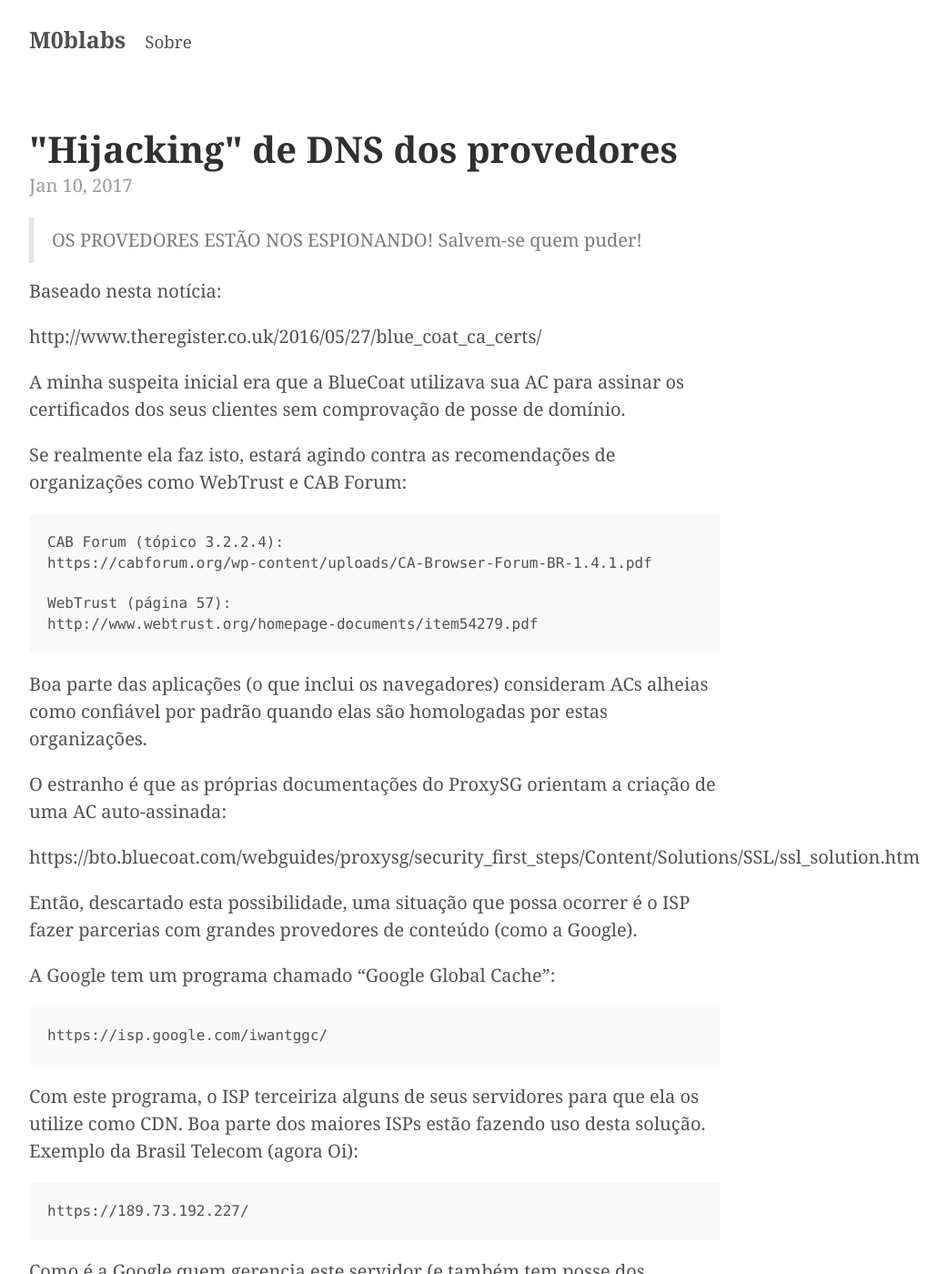
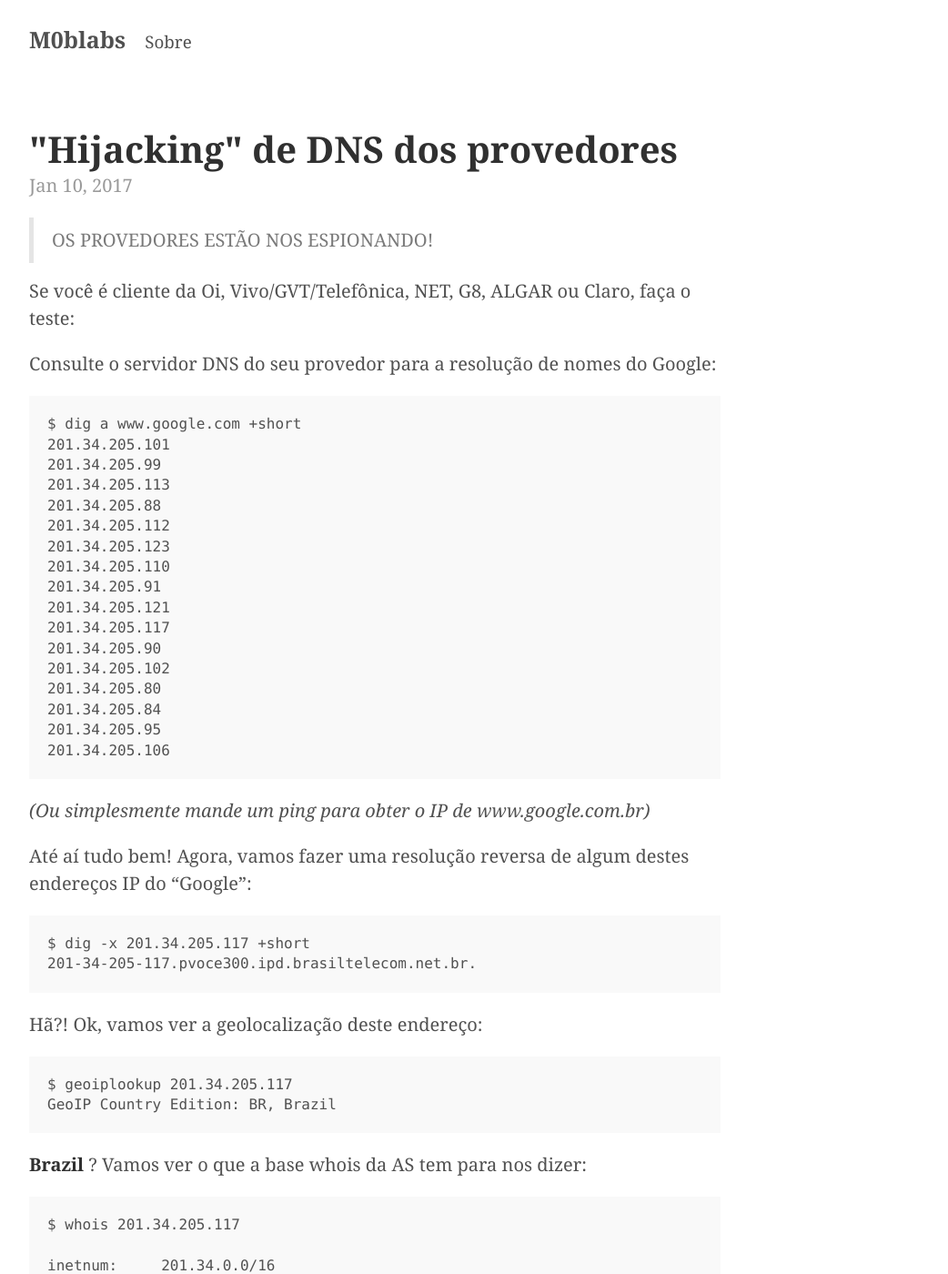
Before and after one commit to Kingm0b/jekyll-minimal-theme, a Jekyll site: the page built from _posts/2017-01-10-dns-hijacking-isp.md, in a window 1280 px wide and 1400 px high. Shown: the whole window at 91% size, without its empty margins (228-1270 px from the left). Built offline with Jekyll 4.4.1, drawn with Linux system fonts in a browser that asks for light colours; some of the changed text lies outside the part shown.

Commit message:
Update 2017-01-10-dns-hijacking-isp.md

````diff
--- a/_posts/2017-01-10-dns-hijacking-isp.md
+++ b/_posts/2017-01-10-dns-hijacking-isp.md
@@ -3,7 +3,114 @@
 title: "\"Hijacking\" de DNS dos provedores"
 ---
 
-> OS PROVEDORES ESTÃO NOS ESPIONANDO! Salvem-se quem puder!
+> OS PROVEDORES ESTÃO NOS ESPIONANDO!
+
+Se você é cliente da Oi, Vivo/GVT/Telefônica, NET, G8, ALGAR ou Claro, faça o teste:
+
+Consulte o servidor DNS do seu provedor para a resolução de nomes do Google:
+
+```
+$ dig a www.google.com +short
+201.34.205.101
+201.34.205.99
+201.34.205.113
+201.34.205.88
+201.34.205.112
+201.34.205.123
+201.34.205.110
+201.34.205.91
+201.34.205.121
+201.34.205.117
+201.34.205.90
+201.34.205.102
+201.34.205.80
+201.34.205.84
+201.34.205.95
+201.34.205.106
+```
+
+*(Ou simplesmente mande um ping para obter o IP de www.google.com.br)*
+
+Até aí tudo bem! Agora, vamos fazer uma resolução reversa de algum destes endereços IP do "Google":
+
+```
+$ dig -x 201.34.205.117 +short
+201-34-205-117.pvoce300.ipd.brasiltelecom.net.br.
+```
+
+Hã?! Ok, vamos ver a geolocalização deste endereço:
+
+```
+$ geoiplookup 201.34.205.117
+GeoIP Country Edition: BR, Brazil
+```
+
+**Brazil** ? Vamos ver o que a base whois da AS tem para nos dizer:
+
+```
+$ whois 201.34.205.117
+
+inetnum:     201.34.0.0/16
+aut-num:     AS8167
+abuse-c:     CSIOI
+owner:       Brasil Telecom S/A - Filial Distrito Federal
+ownerid:     76.535.764/0326-90
+responsible: Brasil Telecom S. A. - CNBRT
+country:     BR
+owner-c:     BTC14
+tech-c:      BTC14
+inetrev:     201.34.205.0/24
+nserver:     ns03-cta.brasiltelecom.net.br
+nsstat:      20170122 AA
+nslastaa:    20170122
+nserver:     ns04-bsa.brasiltelecom.net.br
+nsstat:      20170122 AA
+nslastaa:    20170122
+created:     20050511
+changed:     20050511
+
+nic-hdl-br:  BTC14
+person:      Brasil Telecom S. A. - CNRS
+e-mail:      ld-numeracaoip@oi.net.br
+country:     BR
+created:     20031003
+changed:     20170106
+
+nic-hdl-br:  CSIOI
+person:      CSIRT OI
+e-mail:      abuse@oi.net.br
+country:     BR
+created:     20140127
+changed:     20140127
+```
+
+Como assim? A Oi está direcionando o acesso a serviços do Google para servidores dela?
+
+Vamos fazer mais um teste. Vamos consultar diretamente o servidor DNS da Google e ver o que ele tem para nos dizer:
+
+```
+$ dig a www.google.com @8.8.8.8 +short
+201.34.205.110
+201.34.205.95
+201.34.205.123
+201.34.205.90
+201.34.205.113
+201.34.205.88
+201.34.205.80
+201.34.205.102
+201.34.205.99
+201.34.205.84
+201.34.205.101
+201.34.205.106
+201.34.205.91
+201.34.205.112
+201.34.205.117
+201.34.205.121
+```
+
+OS MESMOS ENDEREÇOS !!! SERÁ QUE ESTAMOS SOFRENDO ATAQUES DE HIJACKING DNS PELOS NOSSOS PRÓPRIOS PROVEDORES ? Seria um acordo entre os provedores e o Governo Federal para nos espionarem?
+
+Bem, durante um tempo esta foi a minha desconfiança.
 
 Baseado nesta notícia:
 
````
